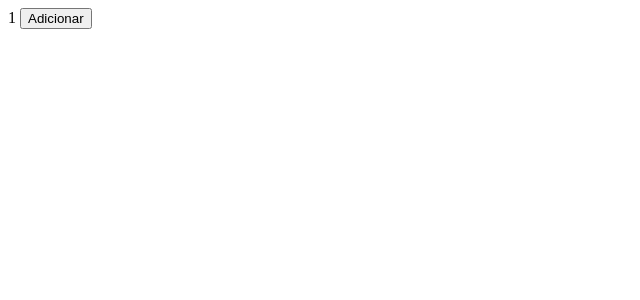
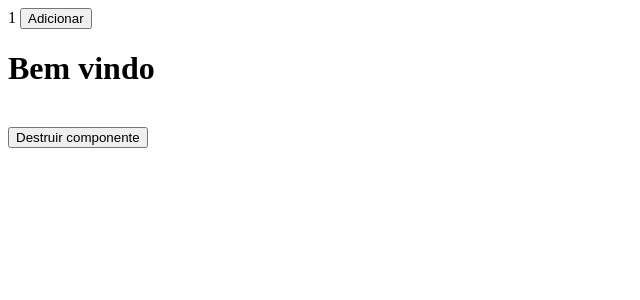
Before and after one commit to fernandoasg/Curso-de-Angular, an Angular app in the folder meu-primeiro-app/: page / in a window 1280 px wide. Shown: the top 300 px of the page, without its empty margins (0-640 px from the left). Built offline with nearby package versions, Linux system fonts and the light colour scheme.

Commit message:
ngOnDestroy

```diff
--- a/meu-primeiro-app/src/app/app.component.ts
+++ b/meu-primeiro-app/src/app/app.component.ts
@@ -1,21 +1,30 @@
-import { AfterContentChecked, AfterContentInit, AfterViewChecked, AfterViewInit, Component, DoCheck, OnInit } from '@angular/core';
+import { AfterContentChecked, AfterContentInit, AfterViewChecked, AfterViewInit, Component, DoCheck, OnDestroy, OnInit } from '@angular/core';
 
 @Component({
   selector: 'app-root',
   template: `
     {{valor}}
     <button (click)="adicionar()">Adicionar</button>
+    <br/>
+    <app-title *ngIf="destruir"></app-title>
+    <br/>
+    <button (click)="destruirComponente()">Destruir componente</button>
     <router-outlet></router-outlet>
   `
 })
 export class AppComponent implements OnInit, DoCheck, AfterContentInit, AfterContentChecked, AfterViewInit, AfterViewChecked {
 
   public valor: number = 1;
+  public destruir: boolean = true;
 
   constructor() { }
 
   public adicionar(): number {
     return this.valor += 1;
+  }
+
+  public destruirComponente() {
+    this.destruir = false;
   }
 
   ngOnInit(): void {
--- a/meu-primeiro-app/src/app/title/title.component.ts
+++ b/meu-primeiro-app/src/app/title/title.component.ts
@@ -1,11 +1,11 @@
-import { Component, Input, OnChanges, OnInit, SimpleChanges } from '@angular/core';
+import { Component, Input, OnChanges, OnDestroy, OnInit, SimpleChanges } from '@angular/core';
 
 @Component({
   selector: 'app-title',
   templateUrl: './title.component.html',
   styleUrls: ['./title.component.scss']
 })
-export class TitleComponent implements OnInit, OnChanges {
+export class TitleComponent implements OnInit, OnChanges, OnDestroy {
 
   @Input() public title:string = "Bem vindo";
 
@@ -17,4 +17,8 @@
   ngOnChanges(changes: SimpleChanges): void {
     console.log("Foi alterado com sucesso");
   }
+
+  ngOnDestroy(): void {
+    console.log("Fui destruido");
+  }
 }
```
